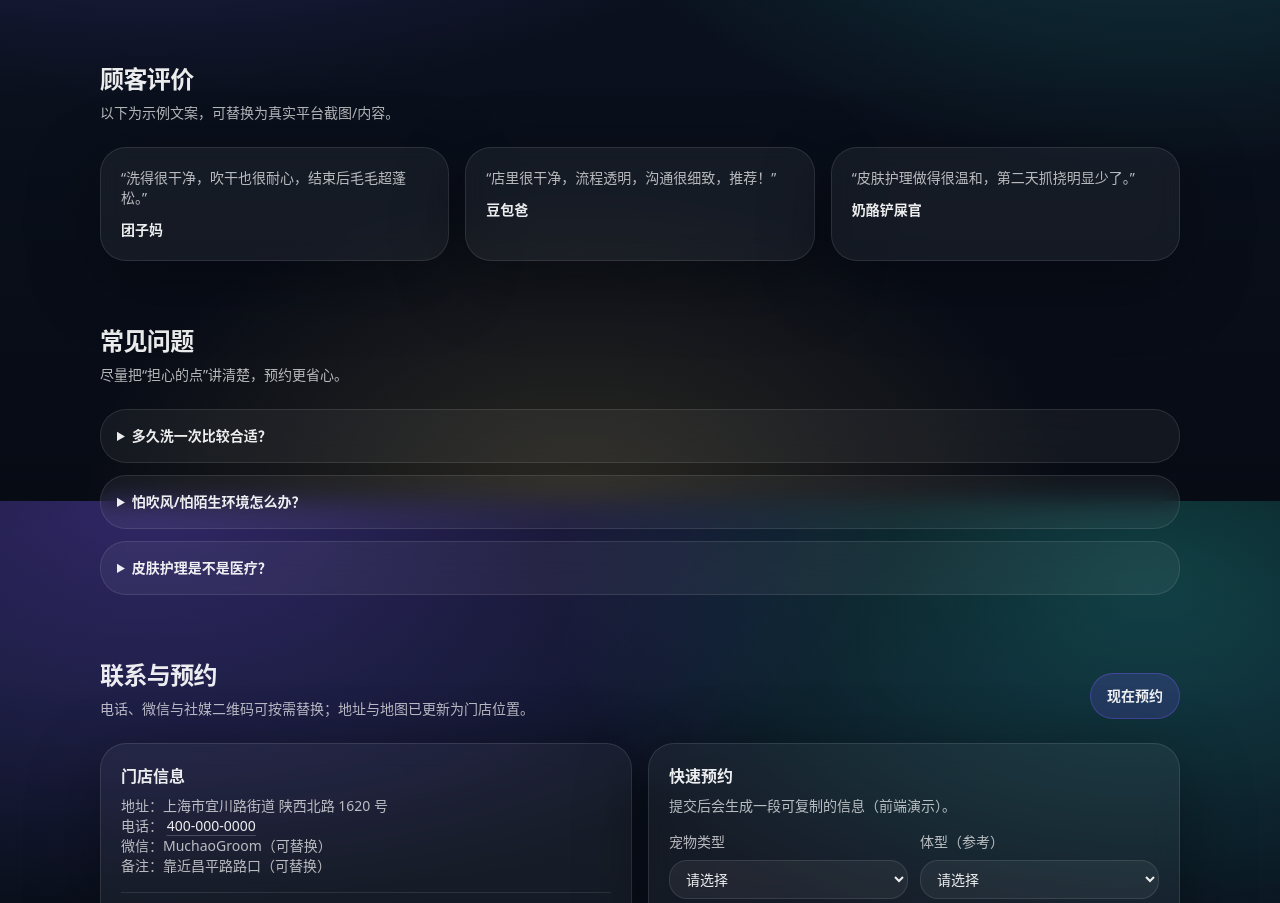
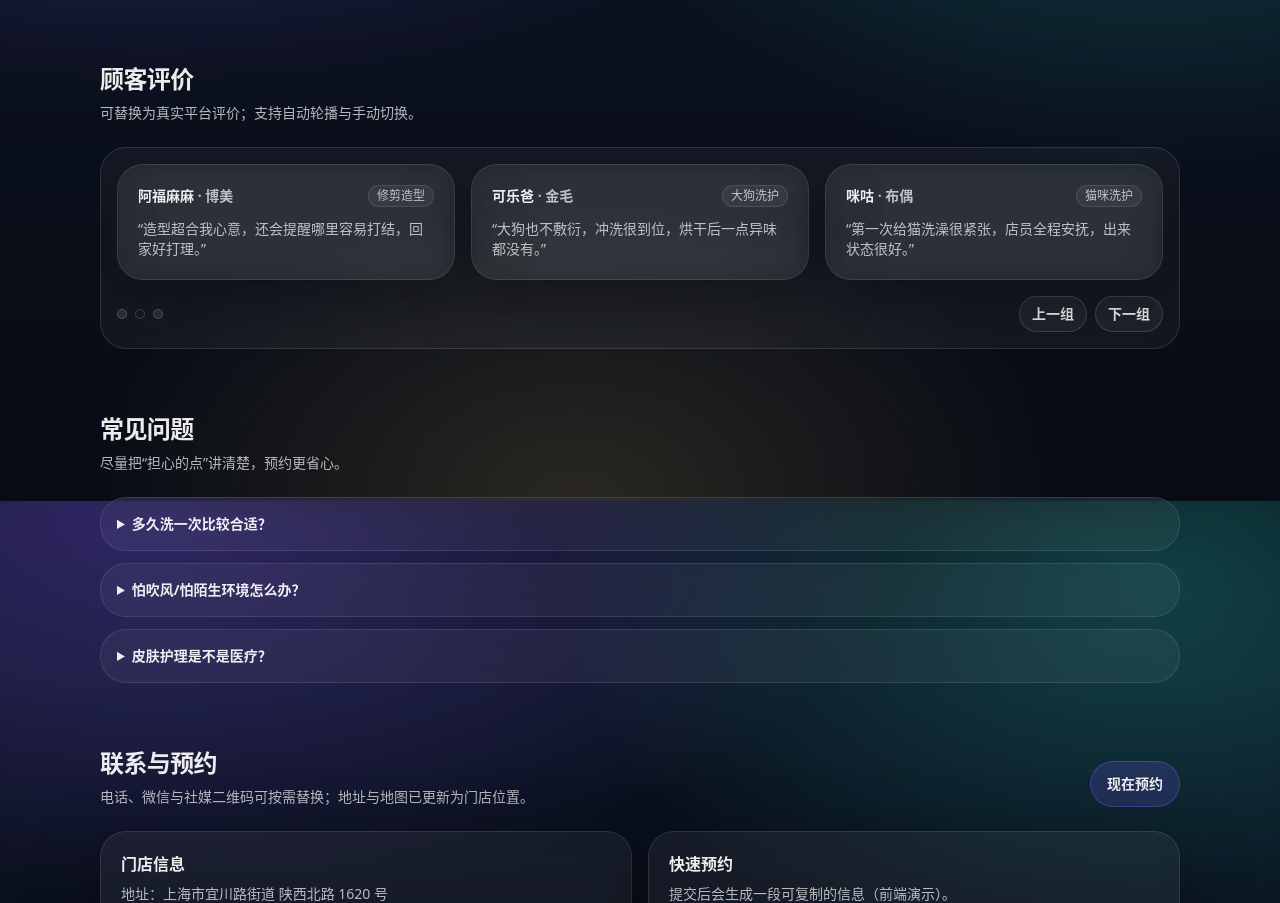
Before and after one commit to YounceLiang/pet_care_ls, a Next.js app: page / in a window 1280 px wide. Shown: the part 1899-2802 px from the top of the page. Built offline with nearby package versions, Linux system fonts and the light colour scheme.

Commit message:
feat: reviews carousel

```diff
--- /dev/null
+++ b/components/landing/ReviewsCarousel.tsx
@@ -0,0 +1,171 @@
+"use client";
+
+import React, { useEffect, useMemo, useRef, useState } from "react";
+
+type Review = {
+  who: string;
+  pet?: string;
+  tag?: string;
+  text: string;
+};
+
+const reviews: Review[] = [
+  { who: "团子妈", pet: "比熊", tag: "洗护 + 吹整", text: "洗得很干净，吹干也很耐心，结束后毛毛超蓬松。" },
+  { who: "豆包爸", pet: "柯基", tag: "基础洗护", text: "店里很干净，流程透明，沟通很细致，推荐！" },
+  { who: "奶酪铲屎官", pet: "英短", tag: "温和护理", text: "皮肤护理做得很温和，第二天抓挠明显少了。" },
+  { who: "阿福麻麻", pet: "博美", tag: "修剪造型", text: "造型超合我心意，还会提醒哪里容易打结，回家好打理。" },
+  { who: "可乐爸", pet: "金毛", tag: "大狗洗护", text: "大狗也不敷衍，冲洗很到位，烘干后一点异味都没有。" },
+  { who: "咪咕", pet: "布偶", tag: "猫咪洗护", text: "第一次给猫洗澡很紧张，店员全程安抚，出来状态很好。" },
+  { who: "麻薯妈", pet: "泰迪", tag: "皮肤护理", text: "会先询问皮肤情况再选产品，做完触感明显柔顺很多。" },
+  { who: "小七", pet: "柴犬", tag: "基础洗护", text: "预约很方便，到店几乎不等，整个流程清清楚楚。" },
+  { who: "椰子姐姐", pet: "猫咪", tag: "梳毛去浮毛", text: "梳毛去浮毛效果惊艳，回家掉毛少了很多。" }
+];
+
+function clampIndex(i: number, length: number) {
+  if (length <= 0) return 0;
+  return ((i % length) + length) % length;
+}
+
+export function ReviewsCarousel() {
+  const reduceMotion = useMemo(
+    () => typeof window !== "undefined" && window.matchMedia?.("(prefers-reduced-motion: reduce)")?.matches,
+    []
+  );
+  const [pageIndex, setPageIndex] = useState(0);
+  const [perPage, setPerPage] = useState(3);
+  const timerRef = useRef<number | null>(null);
+
+  const pages = useMemo(() => {
+    const size = Math.max(1, perPage);
+    const result: Review[][] = [];
+    for (let i = 0; i < reviews.length; i += size) result.push(reviews.slice(i, i + size));
+    return result;
+  }, [perPage]);
+
+  function stopAuto() {
+    if (timerRef.current) window.clearInterval(timerRef.current);
+    timerRef.current = null;
+  }
+
+  function startAuto() {
+    stopAuto();
+    if (reduceMotion) return;
+    timerRef.current = window.setInterval(() => setPageIndex((i) => clampIndex(i + 1, pages.length)), 5200);
+  }
+
+  useEffect(() => {
+    function computePerPage() {
+      const w = window.innerWidth;
+      const next = w < 768 ? 1 : w < 1024 ? 2 : 3;
+      setPerPage(next);
+    }
+    computePerPage();
+    window.addEventListener("resize", computePerPage, { passive: true });
+    return () => window.removeEventListener("resize", computePerPage);
+  }, []);
+
+  useEffect(() => {
+    setPageIndex((i) => clampIndex(i, pages.length));
+    startAuto();
+    function onVisibility() {
+      if (document.hidden) stopAuto();
+      else startAuto();
+    }
+    document.addEventListener("visibilitychange", onVisibility);
+    return () => {
+      stopAuto();
+      document.removeEventListener("visibilitychange", onVisibility);
+    };
+    // eslint-disable-next-line react-hooks/exhaustive-deps
+  }, [pages.length]);
+
+  return (
+    <div
+      className="panel overflow-hidden"
+      onPointerDown={stopAuto}
+      onPointerUp={startAuto}
+      onMouseEnter={stopAuto}
+      onMouseLeave={startAuto}
+      aria-label="顾客评价轮播"
+    >
+      <div className="relative">
+        <div
+          className="flex transition-transform duration-500 ease-out motion-reduce:transition-none"
+          style={{ transform: `translateX(-${pageIndex * 100}%)` }}
+        >
+          {pages.map((page, i) => (
+            <div key={i} className="min-w-full p-4">
+              <div className={["grid gap-4", perPage === 1 ? "" : perPage === 2 ? "md:grid-cols-2" : "lg:grid-cols-3"].join(" ")}>
+                {page.map((r) => (
+                  <div key={`${r.who}-${r.text}`} className="card">
+                    <div className="flex items-center justify-between gap-3">
+                      <div className="text-sm font-semibold">
+                        {r.who}
+                        {r.pet ? <span className="text-muted"> · {r.pet}</span> : null}
+                      </div>
+                      {r.tag ? (
+                        <span className="rounded-full border border-white/10 bg-white/5 px-2 py-0.5 text-xs text-muted">
+                          {r.tag}
+                        </span>
+                      ) : null}
+                    </div>
+                    <p className="mt-3 text-sm text-muted">“{r.text}”</p>
+                  </div>
+                ))}
+              </div>
+            </div>
+          ))}
+        </div>
+      </div>
+
+      <div className="flex items-center justify-between gap-3 px-4 pb-4">
+        <div className="flex items-center gap-2">
+          {pages.map((_, i) => (
+            <button
+              key={i}
+              type="button"
+              className={[
+                "h-2.5 w-2.5 rounded-full border border-white/20 transition",
+                i === pageIndex ? "bg-brand/70" : "bg-white/10 hover:bg-white/20"
+              ].join(" ")}
+              aria-current={i === pageIndex}
+              aria-label={`切换到第 ${i + 1} 组评价`}
+              onClick={() => {
+                stopAuto();
+                setPageIndex(i);
+                startAuto();
+              }}
+            />
+          ))}
+        </div>
+
+        <div className="flex items-center gap-2">
+          <button
+            type="button"
+            className="btn btn-ghost h-9 px-3 text-sm"
+            aria-label="上一组评价"
+            onClick={() => {
+              stopAuto();
+              setPageIndex((i) => clampIndex(i - 1, pages.length));
+              startAuto();
+            }}
+          >
+            上一组
+          </button>
+          <button
+            type="button"
+            className="btn btn-ghost h-9 px-3 text-sm"
+            aria-label="下一组评价"
+            onClick={() => {
+              stopAuto();
+              setPageIndex((i) => clampIndex(i + 1, pages.length));
+              startAuto();
+            }}
+          >
+            下一组
+          </button>
+        </div>
+      </div>
+    </div>
+  );
+}
--- a/components/landing/Sections.tsx
+++ b/components/landing/Sections.tsx
@@ -6,6 +6,7 @@ import { useClipboard } from "./useClipboard";
 import { useToast } from "../ui/toast";
 import { BookingForm } from "./BookingForm";
 import { EnvCarousel } from "./EnvCarousel";
+import { ReviewsCarousel } from "./ReviewsCarousel";
 
 export function Sections({
   onOpenBooking,
@@ -143,20 +144,11 @@ export function Sections({
         <div className="container">
           <div>
             <h2 className="text-2xl font-semibold tracking-tight">顾客评价</h2>
-            <p className="mt-2 text-sm text-muted">以下为示例文案，可替换为真实平台截图/内容。</p>
+            <p className="mt-2 text-sm text-muted">可替换为真实平台评价；支持自动轮播与手动切换。</p>
           </div>
 
-          <div className="mt-6 grid gap-4 md:grid-cols-3">
-            {[
-              { who: "团子妈", text: "洗得很干净，吹干也很耐心，结束后毛毛超蓬松。" },
-              { who: "豆包爸", text: "店里很干净，流程透明，沟通很细致，推荐！" },
-              { who: "奶酪铲屎官", text: "皮肤护理做得很温和，第二天抓挠明显少了。" }
-            ].map((r) => (
-              <div key={r.who} className="card">
-                <p className="text-sm text-muted">“{r.text}”</p>
-                <div className="mt-3 text-sm font-semibold">{r.who}</div>
-              </div>
-            ))}
+          <div className="mt-6">
+            <ReviewsCarousel />
           </div>
         </div>
       </section>
```
